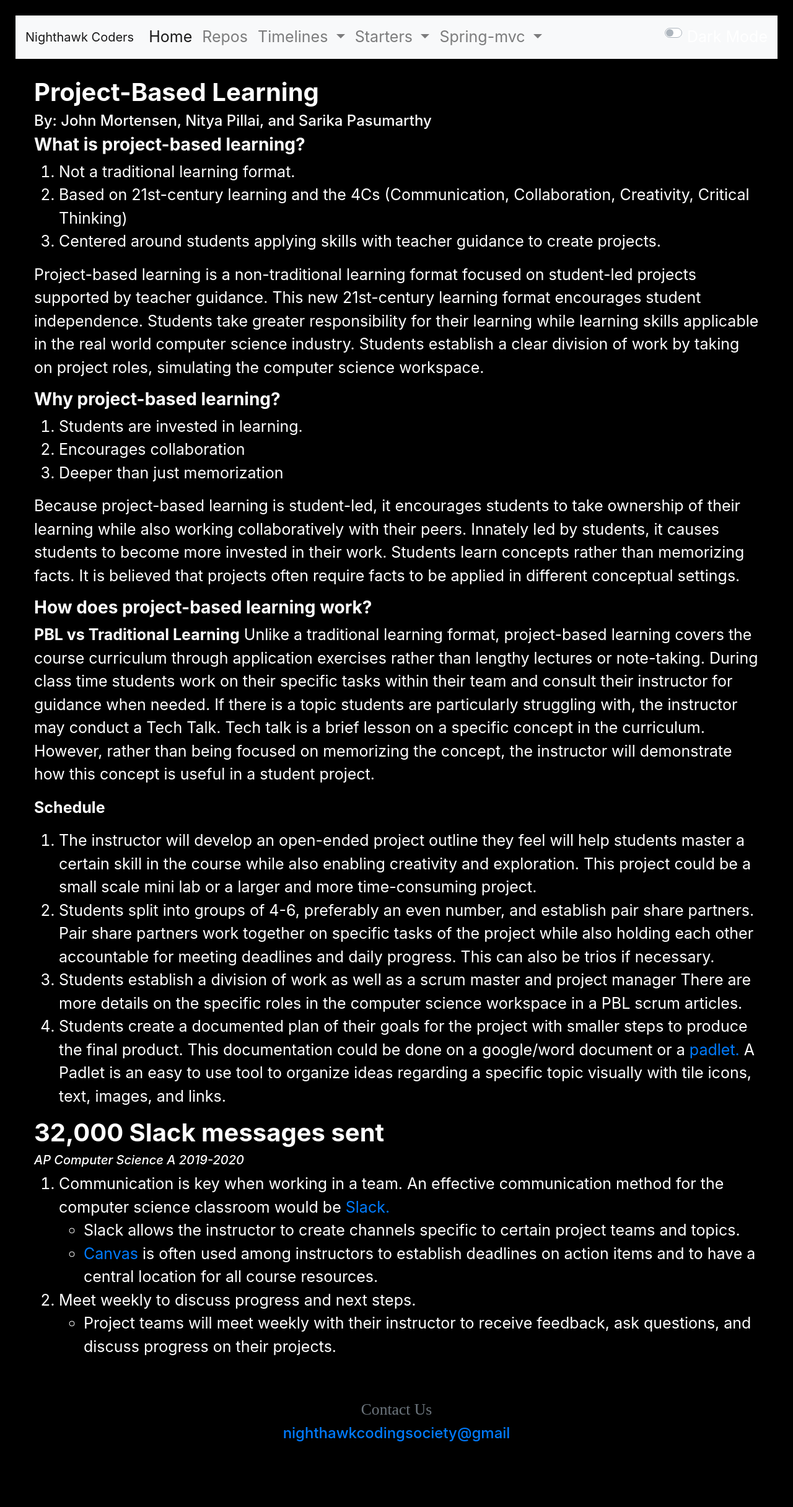
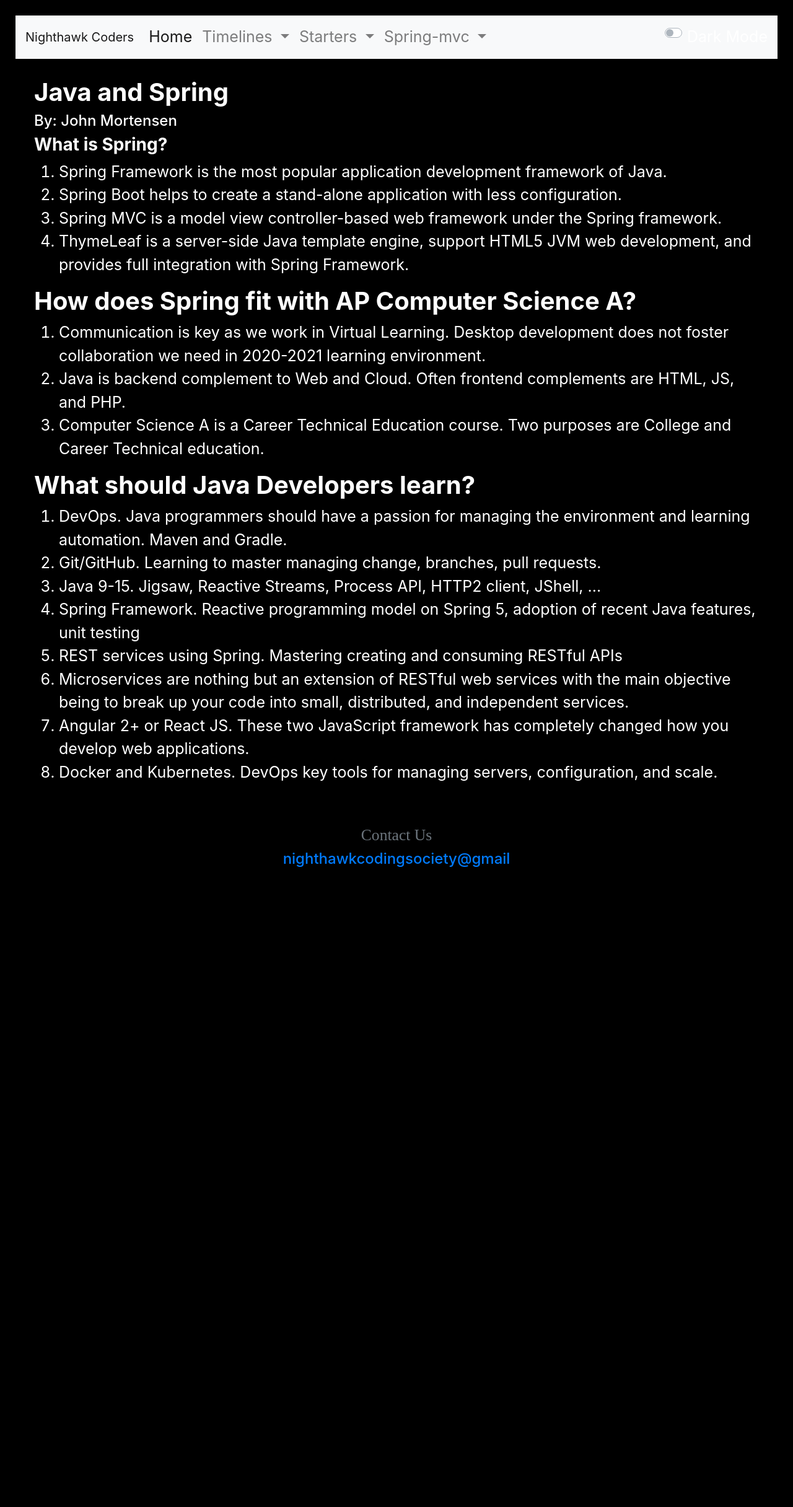
Before and after one commit to nighthawkcoders/spring-idea, a Spring Boot app: page / in a window 1280 px wide. Shown: the top 2432 px of the page at 62% size. After the commit the page ends 1399 px from the top, so only its background shows below. Run offline with Spring Boot 4, Linux system fonts and the light colour scheme.

Commit message:
Prepare for future lecture

```diff
--- a/src/main/java/com/example/lessons/Main.java
+++ b/src/main/java/com/example/lessons/Main.java
@@ -1,5 +1,5 @@
 package com.example.lessons;
-/* Basic web site that loads index.html, added is route to /hello
+/* Basic web site that loads pbl.html, added is route to /hello
  * From IntelliJ Tutorial - https://www.jetbrains.com/help/idea/your-first-spring-application.html
  */
 import org.springframework.boot.SpringApplication;
@@ -12,7 +12,7 @@
 
     public static void main(String[] args) {
         SpringApplication.run(Main.class, args);   // Internal magic:
-                                                    // loads index.html page from static folder
+                                                    // loads pbl.html page from static folder
                                                     // run server on localhost:8080
     }
 
--- a/src/main/java/com/example/lessons/MainController.java
+++ b/src/main/java/com/example/lessons/MainController.java
@@ -3,13 +3,13 @@
  * Web Content with Spring MVCSpring Example: https://spring.io/guides/gs/serving-web-con
  */
 
-import com.example.lessons.calculate.Palindrome;
+import com.example.lessons.algos.Palindrome;
 import com.fasterxml.jackson.databind.ObjectMapper;
 import org.springframework.stereotype.Controller;
 import org.springframework.ui.Model;
 import org.springframework.web.bind.annotation.GetMapping;
 import org.springframework.web.bind.annotation.RequestParam;
-import com.example.lessons.fibonacci.*;
+import com.example.lessons.algos.fibonacci.*;
 
 import java.io.IOException;
 import java.net.URI;
--- a/src/main/java/com/example/lessons/calculate/IntCalculator.java
+++ b/src/main/java/com/example/lessons/algos/IntCalculator.java
@@ -1,4 +1,4 @@
-package com.example.lessons.calculate;
+package com.example.lessons.algos;
 
 import com.example.lessons.consoleUI.ConsoleMethods;
 import java.util.HashMap;
--- a/src/main/java/com/example/lessons/calculate/Palindrome.java
+++ b/src/main/java/com/example/lessons/algos/Palindrome.java
@@ -1,4 +1,4 @@
-package com.example.lessons.calculate;
+package com.example.lessons.algos;
 
 import com.example.lessons.consoleUI.ConsoleMethods;
 import java.util.ArrayList;
--- a/src/main/java/com/example/lessons/fibonacci/FibFor.java
+++ b/src/main/java/com/example/lessons/algos/fibonacci/FibFor.java
@@ -1,4 +1,4 @@
-package com.example.lessons.fibonacci;
+package com.example.lessons.algos.fibonacci;
 
 public class FibFor extends _Fibonacci {
     public FibFor(int nth) {
--- a/src/main/java/com/example/lessons/fibonacci/FibRecurse.java
+++ b/src/main/java/com/example/lessons/algos/fibonacci/FibRecurse.java
@@ -1,4 +1,4 @@
-package com.example.lessons.fibonacci;
+package com.example.lessons.algos.fibonacci;
 
 public class FibRecurse extends _Fibonacci {
 
--- a/src/main/java/com/example/lessons/fibonacci/FibStream.java
+++ b/src/main/java/com/example/lessons/algos/fibonacci/FibStream.java
@@ -1,4 +1,4 @@
-package com.example.lessons.fibonacci;
+package com.example.lessons.algos.fibonacci;
 import java.util.stream.*;
 
 public class FibStream extends _Fibonacci {
--- a/src/main/java/com/example/lessons/fibonacci/FibWhile.java
+++ b/src/main/java/com/example/lessons/algos/fibonacci/FibWhile.java
@@ -1,4 +1,4 @@
-package com.example.lessons.fibonacci;
+package com.example.lessons.algos.fibonacci;
 
 public class FibWhile extends _Fibonacci {
     public FibWhile(int nth) {
--- a/src/main/java/com/example/lessons/fibonacci/_Fibonacci.java
+++ b/src/main/java/com/example/lessons/algos/fibonacci/_Fibonacci.java
@@ -1,4 +1,4 @@
-package com.example.lessons.fibonacci;
+package com.example.lessons.algos.fibonacci;
 import com.example.lessons.consoleUI.ConsoleMethods;
 
 import java.util.ArrayList;
--- a/src/main/resources/templates/articles/pbl.html
+++ b/src/main/resources/templates/articles/pbl.html
@@ -1,11 +1,10 @@
 <!DOCTYPE HTML>
 <html lang="en" xmlns:th="http://www.thymeleaf.org">
 <head th:replace="fragments/headfile :: head">
-    <title>Project-based Learning</title>
+    <title>Index Page</title>
 </head>
 <body>
     <div th:replace="fragments/header :: header"></div>
-
     <div id="articles" class="screen" style="margin: 30px;">
         <h1><strong>Project-Based Learning</strong></h1>
         <h4>By: John Mortensen, Nitya Pillai, and Sarika Pasumarthy</h4>
--- a/src/main/resources/templates/fragments/header.html
+++ b/src/main/resources/templates/fragments/header.html
@@ -15,9 +15,6 @@
                 <li class="nav-item active">
                     <a class="nav-link" href="/">Home <span class="sr-only">(current)</span></a>
                 </li>
-                <li class="nav-item">
-                    <a class="nav-link" href="/repos">Repos</a>
-                </li>
                 <li class="nav-item dropdown">
                     <a class="nav-link dropdown-toggle" href="#" id="navbarDropdowno" role="button" data-toggle="dropdown" aria-haspopup="true" aria-expanded="false">
                         Timelines
@@ -34,6 +31,7 @@
                     </a>
                     <div class="dropdown-menu" aria-labelledby="navbarDropdown">
                         <a class="dropdown-item" href="/greet">Greetings</a>
+                        <a class="dropdown-item" href="/repos">Hello REPL</a>
                         <a class="dropdown-item" href="/snake">Snake Game</a>
                         <a class="dropdown-item" href="/covid19">Covid19 Numbers</a>
                     </div>
--- a/src/main/resources/templates/index.html
+++ b/src/main/resources/templates/index.html
@@ -1,49 +1,37 @@
 <!DOCTYPE HTML>
 <html lang="en" xmlns:th="http://www.thymeleaf.org">
 <head th:replace="fragments/headfile :: head">
-    <title>Index Page</title>
+    <title>Spring Intro</title>
 </head>
 <body>
     <div th:replace="fragments/header :: header"></div>
+
     <div id="articles" class="screen" style="margin: 30px;">
-        <h1><strong>Project-Based Learning</strong></h1>
-        <h4>By: John Mortensen, Nitya Pillai, and Sarika Pasumarthy</h4>
-        <h3><strong>What is project-based learning?</strong></h3>
+        <h1><strong>Java and Spring</strong></h1>
+        <h4>By: John Mortensen</h4>
+        <h3><strong>What is Spring?</strong></h3>
         <ol>
-            <li>Not a traditional learning format. </li>
-            <li>Based on 21st-century learning and the 4Cs (Communication, Collaboration, Creativity, Critical Thinking) </li>
-            <li>Centered around students applying skills with teacher guidance to create projects. </li>
+            <li>Spring Framework is the most popular application development framework of Java. </li>
+            <li>Spring Boot helps to create a stand-alone application with less configuration.</li>
+            <li>Spring MVC is a model view controller-based web framework under the Spring framework.</li>
+            <li>ThymeLeaf is a server-side Java template engine, support HTML5 JVM web development, and provides full integration with Spring Framework.</li>
         </ol>
-        <p>Project-based learning is a non-traditional learning format focused on student-led projects supported by teacher guidance. This new 21st-century learning format encourages student independence. Students take greater responsibility for their learning while learning skills applicable in the real world computer science industry. Students establish a clear division of work by taking on project roles, simulating the computer science workspace.</p>
-        <h3><strong>Why project-based learning?</strong></h3>
+        <h1><strong>How does Spring fit with AP Computer Science A?</strong></h1>
         <ol>
-            <li>Students are invested in learning. </li>
-            <li>Encourages collaboration</li>
-            <li>Deeper than just memorization</li>
+            <li>Communication is key as we work in Virtual Learning. Desktop development does not foster collaboration we need in 2020-2021 learning environment.</li>
+            <li>Java is backend complement to Web and Cloud. Often frontend complements are HTML, JS, and PHP.</li>
+            <li>Computer Science A is a Career Technical Education course.  Two purposes are College and Career Technical education.</li>
         </ol>
-        <p>Because project-based learning is student-led, it encourages students to take ownership of their learning while also working collaboratively with their peers. Innately led by students, it causes students to become more invested in their work. Students learn concepts rather than memorizing facts.  It is believed that projects often require facts to be applied in different conceptual settings.</p>
-        <h3><strong>How does project-based learning work?</strong></h3>
-        <p><strong>PBL vs Traditional Learning</strong>
-            Unlike a traditional learning format, project-based learning covers the course curriculum through application exercises rather than lengthy lectures or note-taking. During class time students work on their specific tasks within their team and consult their instructor for guidance when needed. If there is a topic students are particularly struggling with, the instructor may conduct a Tech Talk. Tech talk is a brief lesson on a specific concept in the curriculum. However, rather than being focused on memorizing the concept, the instructor will demonstrate how this concept is useful in a student project.</p>
-        <p><strong>Schedule</strong>
+        <h1><strong>What should Java Developers learn?</strong></h1>
         <ol>
-            <li>The instructor will develop an open-ended project outline they feel will help students master a certain skill in the course while also enabling creativity and exploration. This project could be a small scale mini lab or a larger and more time-consuming project.</li>
-            <li>Students split into groups of 4-6, preferably an even number, and establish pair share partners. Pair share partners work together on specific tasks of the project while also holding each other accountable for meeting deadlines and daily progress. This can also be trios if necessary.</li>
-            <li>Students establish a division of work as well as a scrum master and project manager There are more details on the specific roles in the computer science workspace in a PBL scrum articles. </li>
-            <li> Students create a documented plan of their goals for the project with smaller steps to produce the final product. This documentation could be done on a google/word document or a <a href="https://padlet.com/">padlet.</a> A Padlet is an easy to use tool to organize ideas regarding a specific topic visually with tile icons, text, images, and links.</li>
-        </ol>
-        <h1><strong>32,000 Slack messages sent</strong></h1>
-        <h5><em>AP Computer Science A 2019-2020</em></h5>
-        <ol>
-            <li>Communication is key when working in a team. An effective communication method for the computer science classroom would be <a href="https://slack.com/">Slack.</a><ul>
-                <li>Slack allows the instructor to create channels specific to certain project teams and topics.</li>
-                <li><a href="https://learn.canvas.net/login/canvas">Canvas</a> is often used among instructors to establish deadlines on action items and to have a central location for all course resources. </li>
-            </ul>
-            </li>
-            <li>Meet weekly to discuss progress and next steps.<ul>
-                <li>Project teams will meet weekly with their instructor to receive feedback, ask questions, and discuss progress on their projects.</li>
-            </ul>
-            </li>
+            <li>DevOps. Java programmers should have a passion for managing the environment and learning automation.  Maven and Gradle.</li>
+            <li>Git/GitHub.  Learning to master managing change, branches, pull requests.</li>
+            <li>Java 9-15. Jigsaw, Reactive Streams, Process API, HTTP2 client, JShell, ...</li>
+            <li>Spring Framework. Reactive programming model on Spring 5, adoption of recent Java features, unit testing</li>
+            <li>REST services using Spring.  Mastering creating and consuming RESTful APIs</li>
+            <li>Microservices are nothing but an extension of RESTful web services with the main objective being to break up your code into small, distributed, and independent services.</li>
+            <li>Angular 2+ or React JS. These two JavaScript framework has completely changed how you develop web applications.</li>
+            <li>Docker and Kubernetes.  DevOps key tools for managing servers, configuration, and scale.</li>
         </ol>
     </div>
     <div th:replace="fragments/footer :: footer"></div>
```
